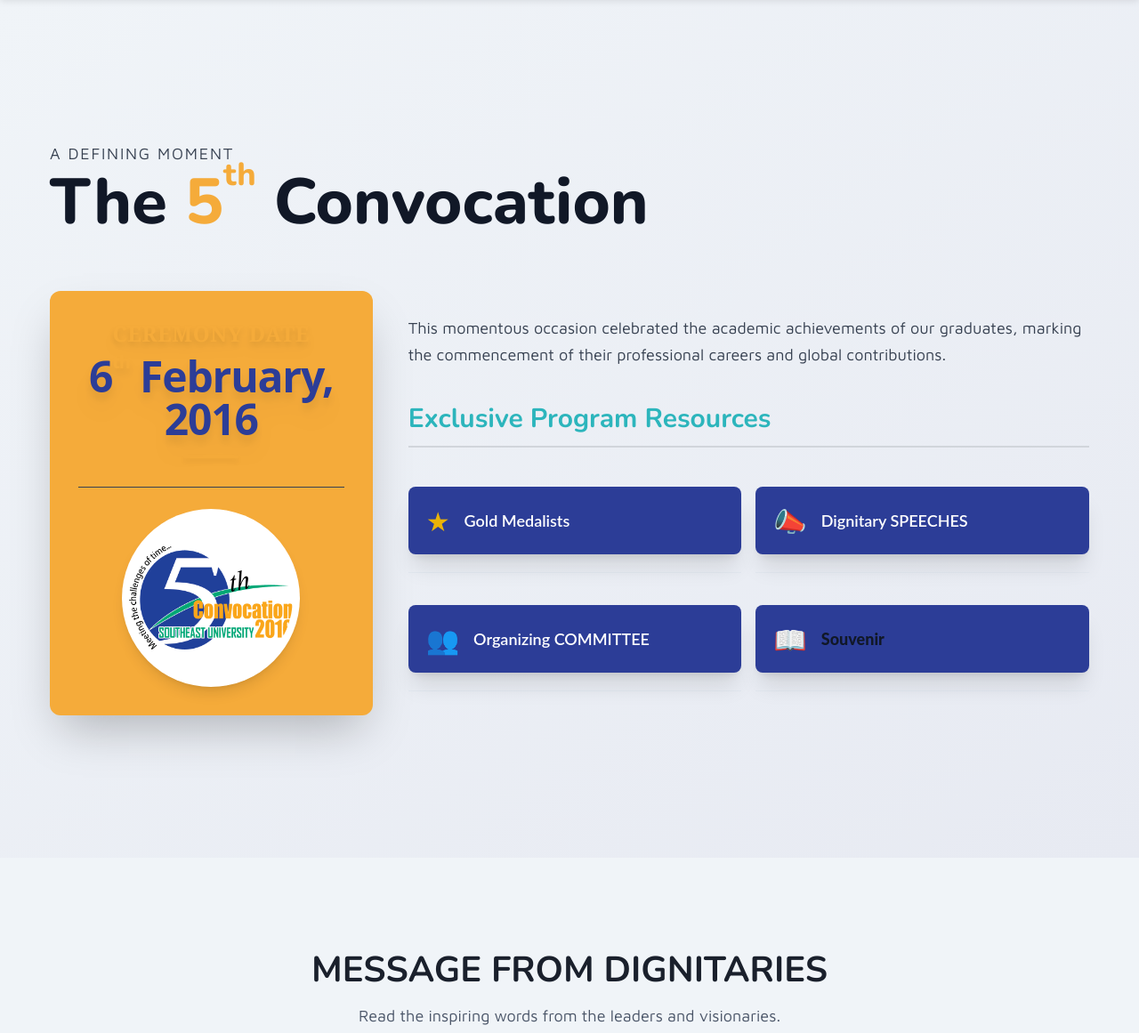
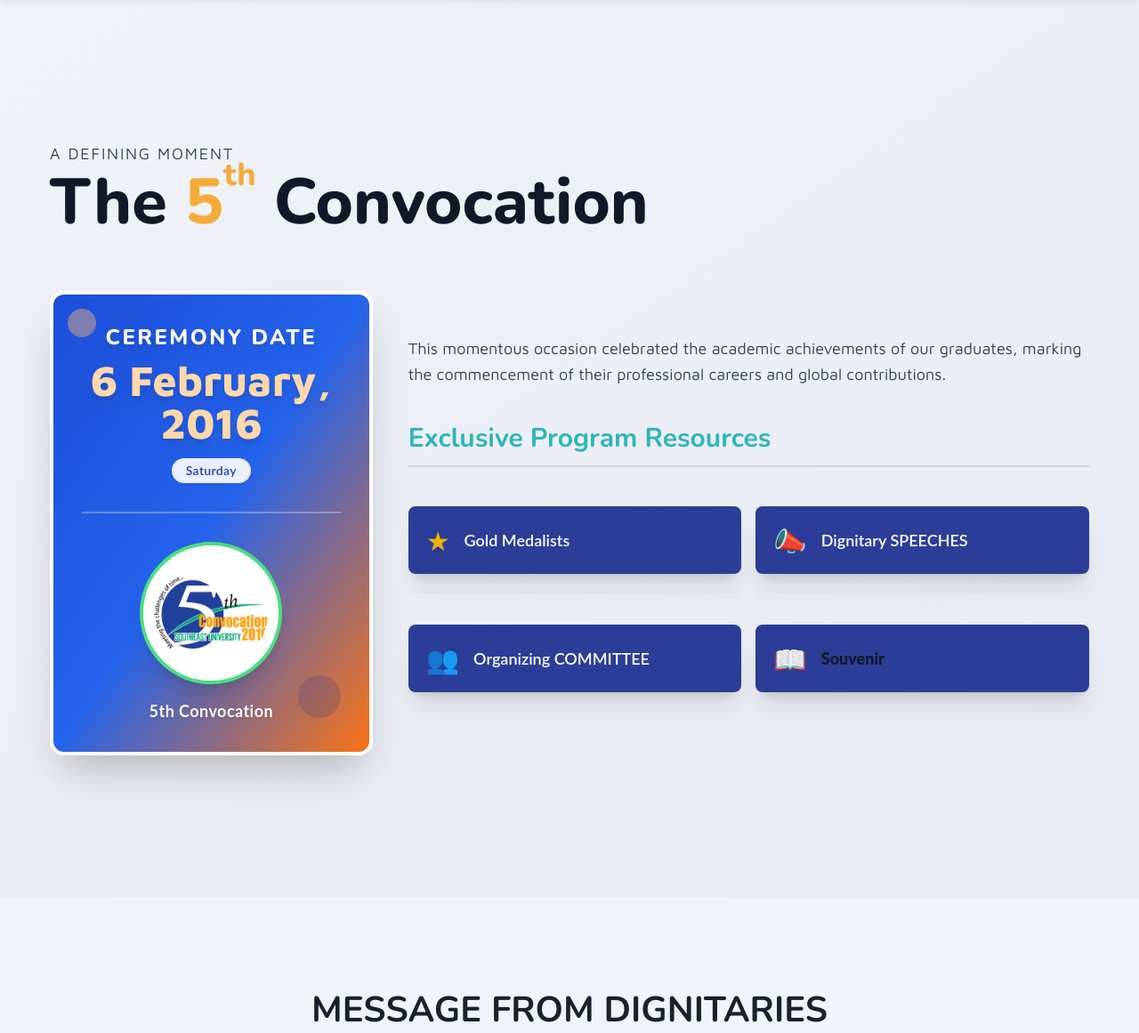
Before and after one commit to mdsakibkhan2016/SEU-Convocation, a PHP site: page /5th_convocation.php in a window 1280 px wide. Shown: the part 89-1250 px from the top of the page at 89% size. Run offline with PHP 8.4, Linux system fonts and the light colour scheme; some libraries are stand-ins or nearby versions.

Commit message:
card design update

```diff
--- a/1st_convocation.php
+++ b/1st_convocation.php
@@ -64,6 +64,7 @@
                             <span class="mt-4 text-white font-bold text-lg tracking-wide drop-shadow">1st Convocation</span>
                         </div>
                     </div>
+
                 </div>
 
                 <div class="lg:col-span-8" data-aos="fade-left" data-aos-delay="400">
--- a/2nd_convocation.php
+++ b/2nd_convocation.php
@@ -32,7 +32,6 @@
                     </span>
                     Convocation
                 </h2>
-
             </header>
 
             <div class="grid grid-cols-1 lg:grid-cols-12 gap-10 items-center">
--- a/5th_convocation.php
+++ b/5th_convocation.php
@@ -38,23 +38,24 @@
             <div class="grid grid-cols-1 lg:grid-cols-12 gap-10 items-center">
 
                 <div class="lg:col-span-4 flex flex-col items-center" data-aos="fade-left" data-aos-delay="200">
+                    <div class="p-8 bg-gradient-to-br from-blue-700 via-blue-600 to-orange-500 rounded-2xl shadow-2xl w-full h-full flex flex-col justify-between self-stretch border-4 border-white dark:border-white-700 relative overflow-hidden">
 
-                    <div class="p-8 [background-color:rgb(245_171_58/var(--tw-bg-opacity))] dark:[background-color:rgb(220_150_45/var(--tw-bg-opacity))] rounded-xl shadow-2xl w-full h-full flex flex-col justify-between self-stretch">
+                        <span class="absolute top-4 left-4 w-8 h-8 bg-orange-300 rounded-full opacity-30 animate-pulse"></span>
+                        <span class="absolute bottom-8 right-8 w-12 h-12 bg-blue-900 rounded-full opacity-20 animate-bounce"></span>
 
-                        <div class="text-center mb-8">
-                            <h3 class="text-2xl font-extrabold tracking-wide [color:rgb(245_171_58)] dark:[color:rgb(220_150_45)] uppercase mb-2 font-serif drop-shadow-lg">
-                                Ceremony Date
-                            </h3>
-                            <p class="text-4xl lg:text-5xl font-black [color:rgb(44_61_151)] dark:[color:rgb(36_50_130)] mb-2 font-sans tracking-tight drop-shadow-xl">
-                                6<sup class="text-xl align-super font-bold [color:rgb(245_171_58)] dark:[color:rgb(220_150_45)]">th</sup> February, 2016
+                        <div class="flex flex-col items-center justify-center mb-8 text-center">
+                            <h3 class="text-2xl font-extrabold uppercase tracking-widest text-white mb-2 drop-shadow-lg">Ceremony Date</h3>
+                            <p class="text-5xl font-extrabold text-orange-200 mb-2 drop-shadow-lg">
+                                6 February, 2016
                             </p>
-                            <div class="mx-auto mt-4 w-16 h-1 rounded-full [background-color:rgb(245_171_58)] dark:[background-color:rgb(220_150_45)] shadow-md"></div>
+                            <span class="inline-block px-4 py-1 bg-white/90 text-blue-800 font-semibold rounded-full shadow text-sm mt-2 tracking-wide">Saturday</span>
                         </div>
 
-                        <div class="mt-auto pt-6 border-t border-gray-700 dark:border-gray-900">
-                            <img src="./img/All convocation logo/5th.png" alt="8th Convocation Logo"
-                                class="w-full max-w-[200px] mx-auto rounded-full p-2 bg-white shadow-lg"
-                                style="aspect-ratio: 1/1; object-fit: contain;">
+                        <div class="mt-auto pt-8 border-t-2 border-white/30 flex flex-col items-center">
+                            <img src="./img/All convocation logo/5th.png" alt="5th Convocation Logo"
+                                class="w-40 h-40 mx-auto rounded-full p-3 bg-white shadow-xl border-4 border-green-400 object-contain transition-transform duration-300 hover:scale-105"
+                                style="aspect-ratio: 1/1;">
+                            <span class="mt-4 text-white font-bold text-lg tracking-wide drop-shadow">5th Convocation</span>
                         </div>
                     </div>
                 </div>
```
Also changed, not shown: 3rd_convocation.php (+7 -3 lines), 4th_convocation.php (+18 -16 lines), 6th_convocation.php (+19 -13 lines).
